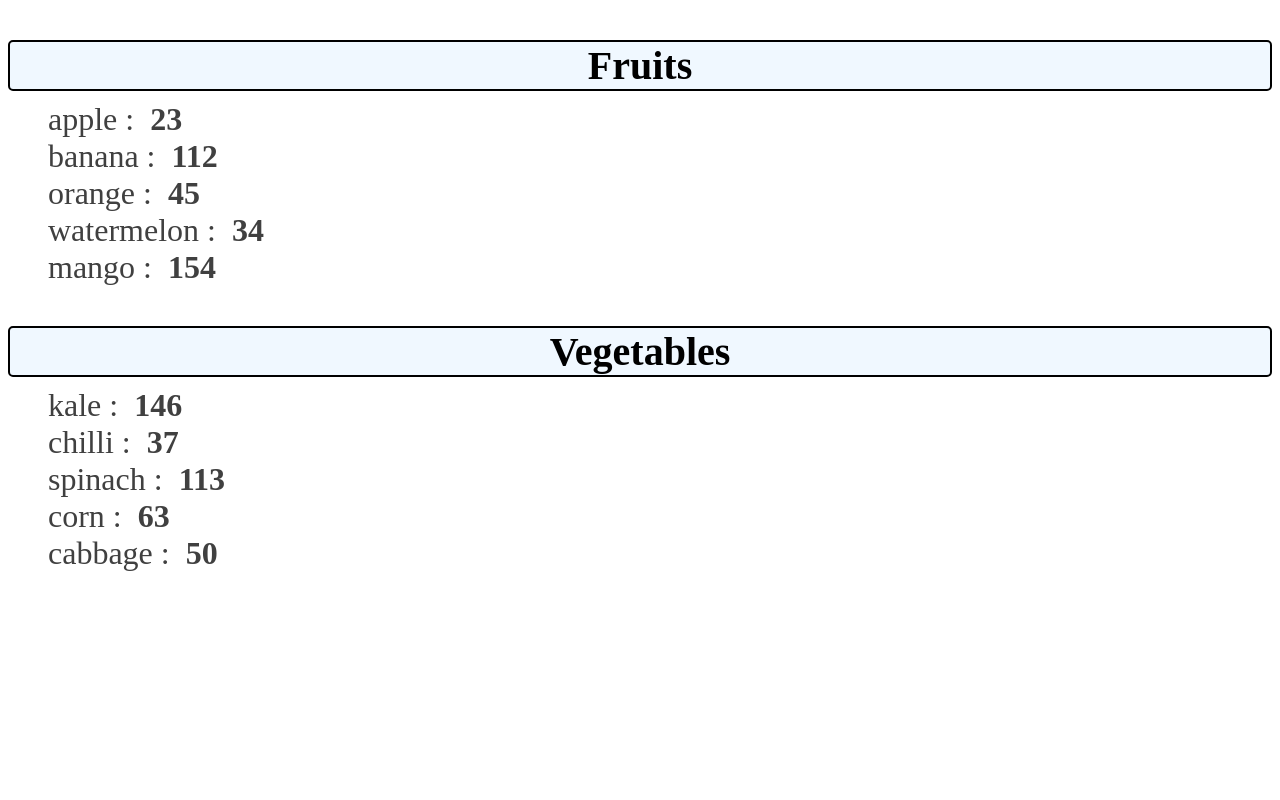
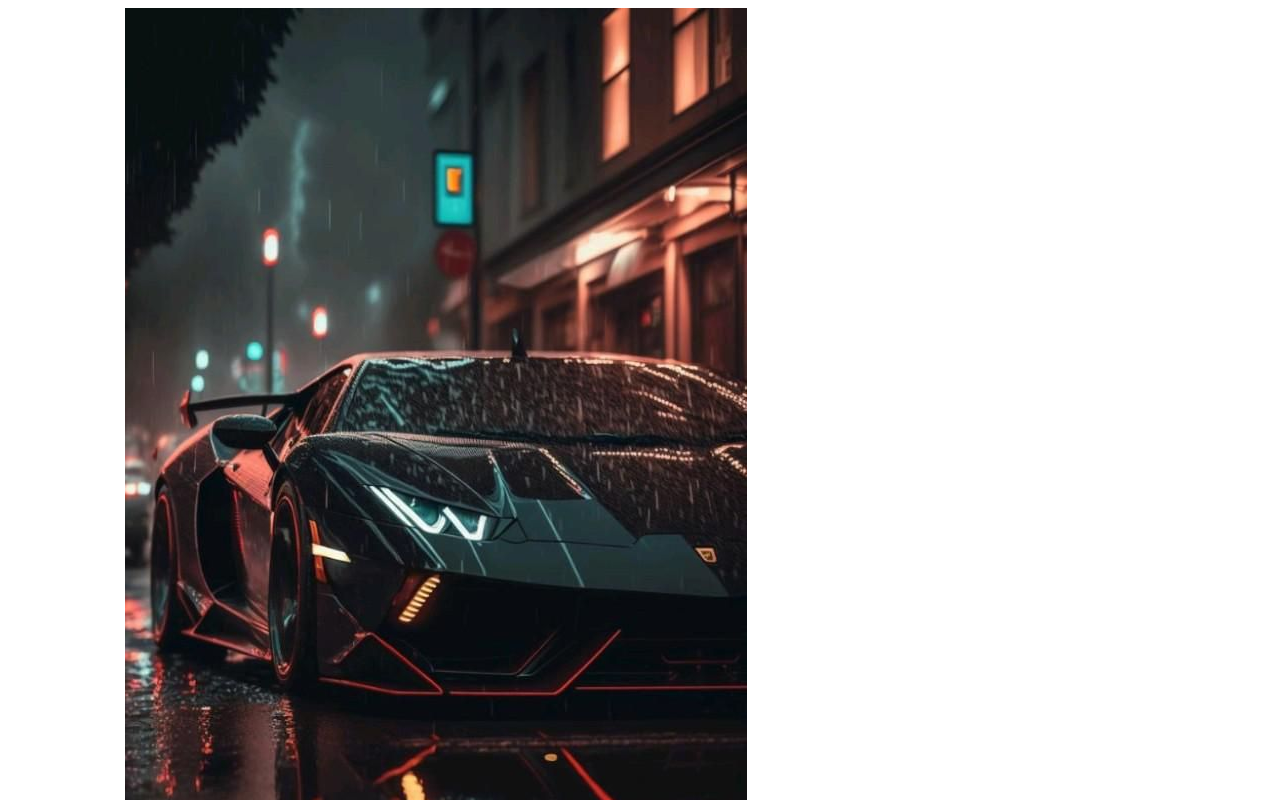
Before and after one commit to DavidMarkNjogu/my-react-app, a React (Vite) app: page / in a window 1280 px wide. Shown: the top 800 px of the page. Built offline with nearby package versions, Linux system fonts and the light colour scheme.

Commit message:
Initial click events

```diff
--- a/src/App.jsx
+++ b/src/App.jsx
@@ -1,31 +1,10 @@
-import Card from "./Card"
 import Button from "./button"
-import Student from "./Student"
-import UserGreeting from "./UserGreeting"
-import List from "./List"
-
+import ProfilePicture from "./ProfilePicture";
 function App() {
-  const fruits = [{id:1 ,name:'apple', calories: 23},
-            {id:2 ,name:'banana', calories: 112},
-            {id:3 ,name:'orange', calories: 45},
-            {id:4 ,name:'watermelon', calories: 34},
-            {id:5 ,name:'mango', calories: 154 }
-  ];
-
-    const vegetables = [{id:6 ,name:'kale', calories: 146},
-          {id:7 ,name:'chilli', calories: 37},
-          {id:8 ,name:'spinach', calories: 113},
-          {id:9 ,name:'corn', calories: 63},
-          {id:10 ,name:'cabbage', calories: 50 }];
-
     return(
     <>
-    {/* Ternary operator */}
-      {/* {fruits.length > 0 ?  <List items={fruits} category="Fruits"/> : null} */}
-      {/* {vegetables.length > 0 ?  <List items={vegetables} category="Vegetables"/> : null}  */}
-      {/* Short circuiting */}
-      {fruits.length > 0 &&  <List items={fruits} category="Fruits"/>}
-      {vegetables.length > 0 &&  <List items={vegetables} category="Vegetables"/>}
+      <Button/>
+      <ProfilePicture/>
     </>
   );
 }
--- a/src/Button.jsx
+++ b/src/Button.jsx
@@ -1,17 +1,26 @@
 
 function Button(){
 
-    const styles = {
-        backgroundColor: "hsl(200,100%,50%)",
-        color: "white",
-        padding: "10px 20px",
-        bordeRadius: "5px",
-        border: "none",
-        cursor: "pointer"
-}
-    return(
-        <button style={styles}>click me</button>
-    );
+
+
+    const handleClick2  = (name) => console.log(`${name} stop clicking me`);
+    //adding parenthesis after callback invokes it immediately . outputs b4 click
+    // return(<button onClick={handleClick2("Marcus")}>Click me😊😀😀</button>);
+
+        let count = 0;
+    const handleClick01 = (name) => {
+        if(count < 3){
+            count++;
+            console.log(`${name} you click me ${count} time(s)`)
+        } else {
+            console.log(`${name} stop clicking me`);
+        }
+    }
+
+    // Event
+    const handleClick = (e) => e.target.textContent = "OUCH!😭😭🤕";
+    //sending args to a function
+    return(<button onClick={(e) => handleClick(e)}>Click me😊😀😀</button>);
 
 }
 
--- /dev/null
+++ b/src/ProfilePicture.jsx
@@ -0,0 +1,11 @@
+
+function ProfilePicture(){
+    const imageUrl = './src/assets/profile.jpeg'
+
+    const handleClick = () => console.log("OUCH!");
+    return(
+        <img onClick={handleClick} src={imageUrl} alt="" />
+    );
+}
+
+export default ProfilePicture
```
